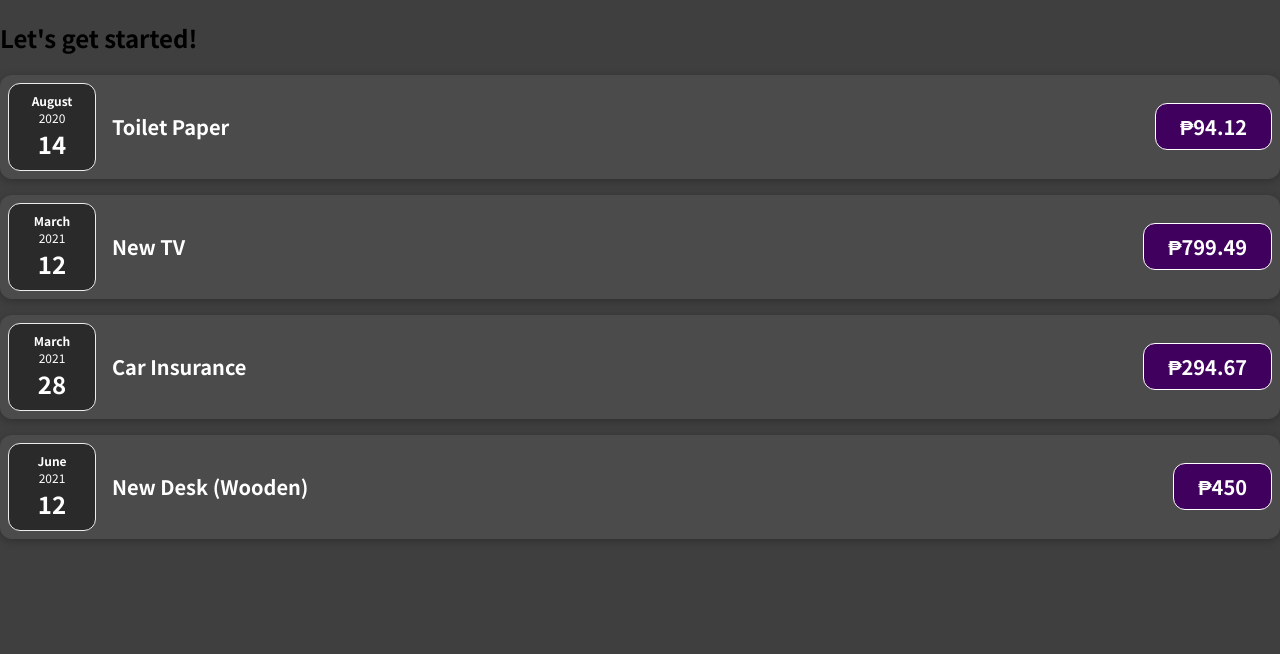
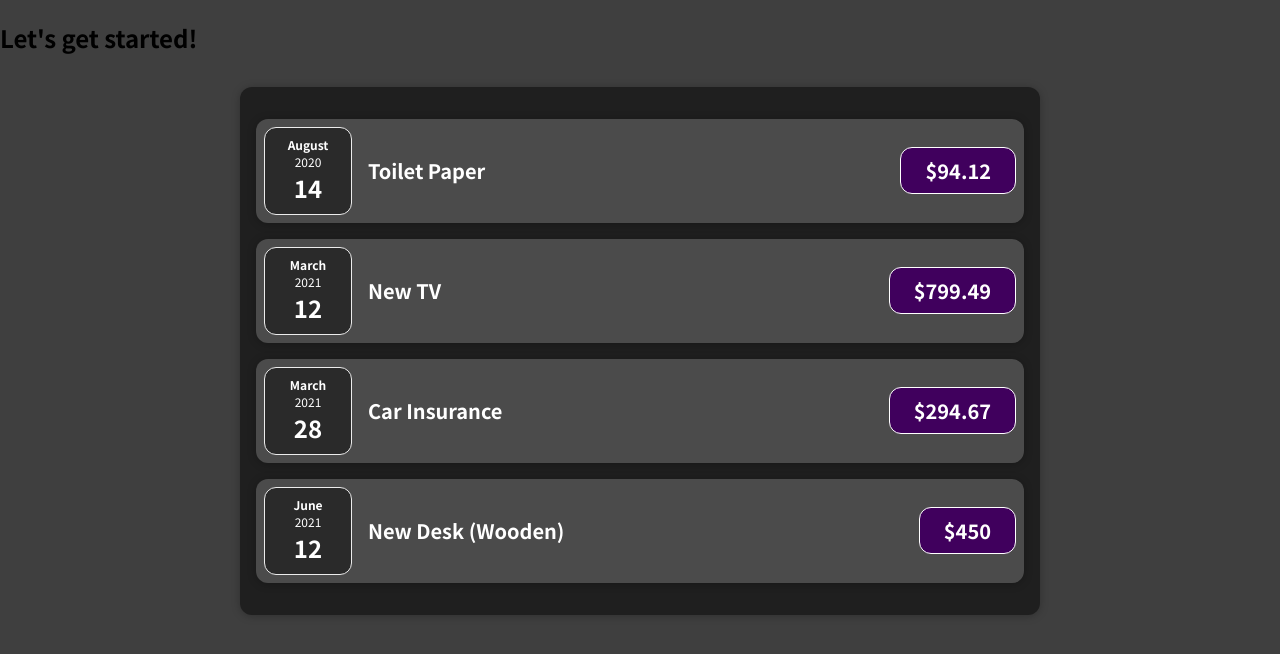
Before and after one commit to Jimzon/Expense-Tracker, a React (Create React App) app: page / in a window 1280 px wide. Shown: the top 654 px of the page. Built offline with nearby package versions, Linux system fonts and the light colour scheme.

Commit message:
added import React from react

```diff
--- a/src/App.js
+++ b/src/App.js
@@ -1,4 +1,6 @@
-import ExpenseItem from "./components/ExpenseItem";
+import React from "react";
+
+import Expenses from "./components/Expenses";
 
 function App() {
   const expenses = [
@@ -26,26 +28,7 @@
   return (
     <div>
       <h2>Let's get started!</h2>
-      <ExpenseItem
-        title={expenses[0].title}
-        amount={expenses[0].amount}
-        date={expenses[0].date}
-      ></ExpenseItem>
-      <ExpenseItem
-        title={expenses[1].title}
-        amount={expenses[1].amount}
-        date={expenses[1].date}
-      ></ExpenseItem>
-      <ExpenseItem
-        title={expenses[2].title}
-        amount={expenses[2].amount}
-        date={expenses[2].date}
-      ></ExpenseItem>
-      <ExpenseItem
-        title={expenses[3].title}
-        amount={expenses[3].amount}
-        date={expenses[3].date}
-      ></ExpenseItem>
+      <Expenses items={expenses} />
     </div>
   );
 }
--- /dev/null
+++ b/src/components/Card.css
@@ -0,0 +1,4 @@
+.card {
+  border-radius: 12px;
+  box-shadow: 0 1px 8px rgba(0, 0, 0, 0.25);
+}
--- /dev/null
+++ b/src/components/Card.js
@@ -0,0 +1,11 @@
+import React from "react";
+
+import "./Card.css";
+
+function Card(props) {
+  const classes = "card " + props.className;
+
+  return <div className={classes}>{props.children}</div>;
+}
+
+export default Card;
--- a/src/components/ExpenseDate.js
+++ b/src/components/ExpenseDate.js
@@ -1,3 +1,5 @@
+import React from "react";
+
 import "./ExpenseDate.css";
 
 function ExpenseDate(props) {
@@ -13,4 +15,5 @@
     </div>
   );
 }
+
 export default ExpenseDate;
--- a/src/components/ExpenseItem.css
+++ b/src/components/ExpenseItem.css
@@ -2,10 +2,8 @@
   display: flex;
   justify-content: space-between;
   align-items: center;
-  box-shadow: 0 2px 8px rgba(0, 0, 0, 0.25);
   padding: 0.5rem;
   margin: 1rem 0;
-  border-radius: 12px;
   background-color: #4b4b4b;
 }
 
--- a/src/components/ExpenseItem.js
+++ b/src/components/ExpenseItem.js
@@ -1,15 +1,18 @@
+import React from "react";
+
 import ExpenseDate from "./ExpenseDate";
+import Card from "./Card";
 import "./ExpenseItem.css";
 
 function ExpenseItem(props) {
   return (
-    <div className="expense-item">
+    <Card className="expense-item">
       <ExpenseDate date={props.date} />
       <div className="expense-item__description">
         <h2>{props.title}</h2>
-        <div className="expense-item__price">₱{props.amount}</div>
+        <div className="expense-item__price">${props.amount}</div>
       </div>
-    </div>
+    </Card>
   );
 }
 
--- /dev/null
+++ b/src/components/Expenses.css
@@ -0,0 +1,7 @@
+.expenses {
+  padding: 1rem;
+  background-color: rgb(31, 31, 31);
+  margin: 2rem auto;
+  width: 50rem;
+  max-width: 95%;
+}
--- /dev/null
+++ b/src/components/Expenses.js
@@ -0,0 +1,34 @@
+import React from "react";
+
+import ExpenseItem from "./ExpenseItem";
+import Card from "./Card";
+import "./Expenses.css";
+
+function Expenses(props) {
+  return (
+    <Card className="expenses">
+      <ExpenseItem
+        title={props.items[0].title}
+        amount={props.items[0].amount}
+        date={props.items[0].date}
+      />
+      <ExpenseItem
+        title={props.items[1].title}
+        amount={props.items[1].amount}
+        date={props.items[1].date}
+      />
+      <ExpenseItem
+        title={props.items[2].title}
+        amount={props.items[2].amount}
+        date={props.items[2].date}
+      />
+      <ExpenseItem
+        title={props.items[3].title}
+        amount={props.items[3].amount}
+        date={props.items[3].date}
+      />
+    </Card>
+  );
+}
+
+export default Expenses;
```
Also changed, not shown: src/index.js (+6 -4 lines), 1 other file (tests, documents, lock files or other folders).
